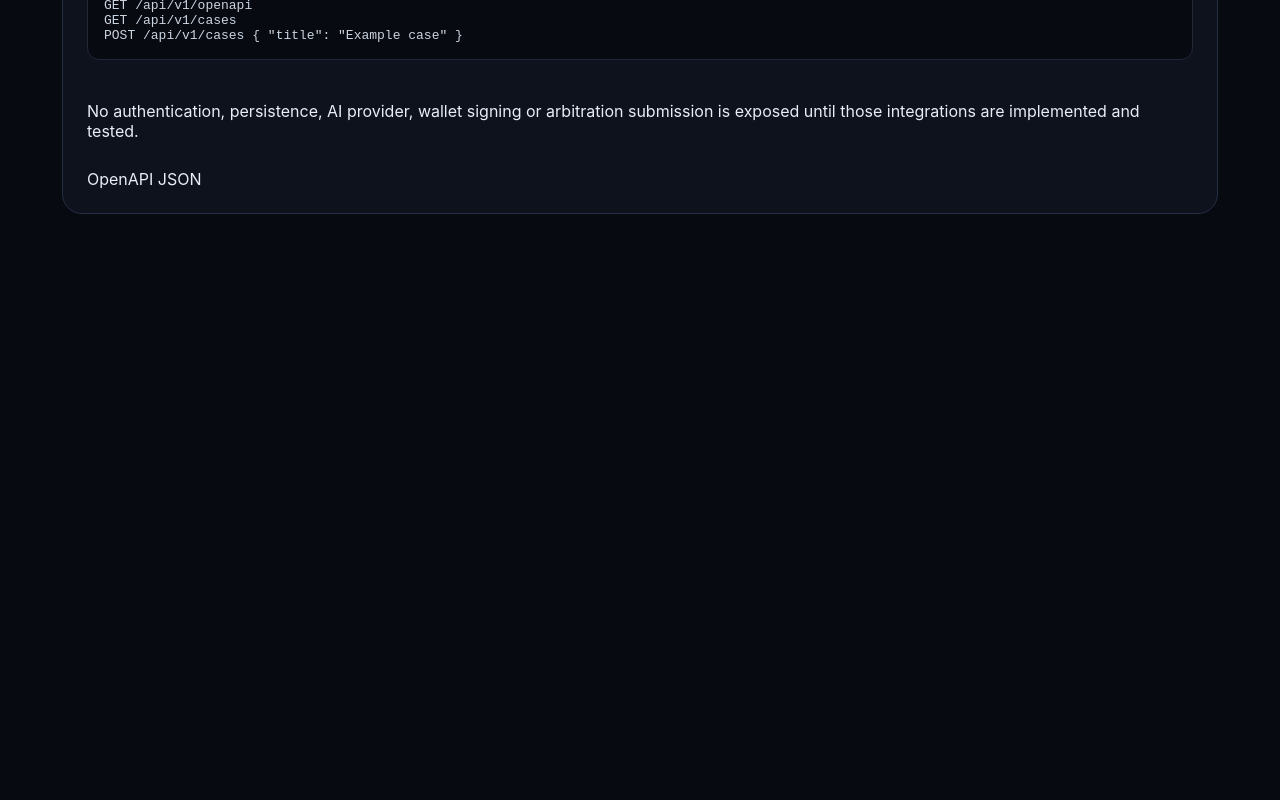
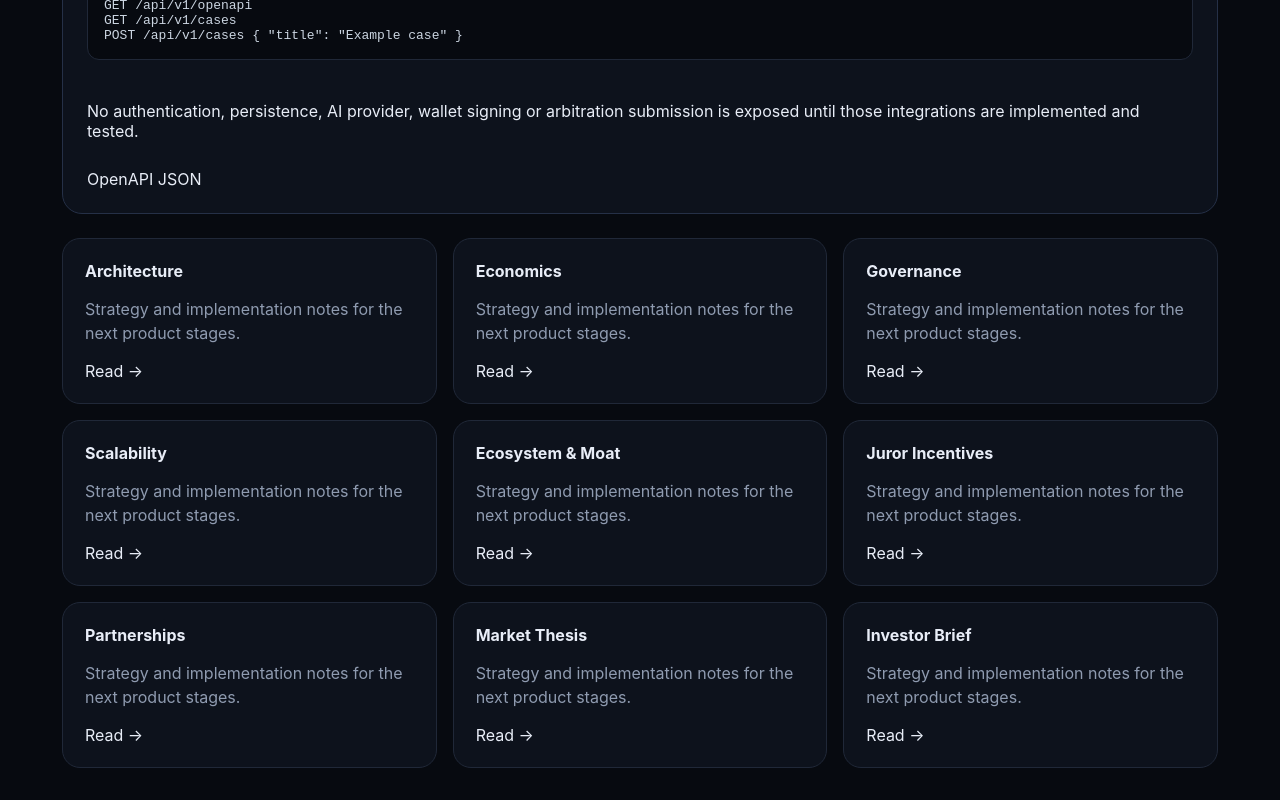
Before and after one commit to srbisnes/agentcourt-ai, a Next.js app: page /docs in a window 1280 px wide. Shown: the part 371-1171 px from the top of the page. Before the commit the page ends 800 px from the top, so only its background shows below. Built offline with nearby package versions, Linux system fonts and the light colour scheme.

Commit message:
docs: expose strategy and investor materials

```diff
--- a/app/docs/page.tsx
+++ b/app/docs/page.tsx
@@ -1,3 +1,15 @@
+const links = [
+  ['Architecture', '/docs/ARCHITECTURE.md'],
+  ['Economics', '/docs/ECONOMICS.md'],
+  ['Governance', '/docs/GOVERNANCE.md'],
+  ['Scalability', '/docs/SCALABILITY.md'],
+  ['Ecosystem & Moat', '/docs/ECOSYSTEM.md'],
+  ['Juror Incentives', '/docs/JUROR_INCENTIVES.md'],
+  ['Partnerships', '/docs/PARTNERSHIPS.md'],
+  ['Market Thesis', '/docs/MARKET.md'],
+  ['Investor Brief', '/docs/INVESTOR.md'],
+];
+
 export default function Docs() {
   return <main className="shell">
     <header><b>AGENTCOURT AI DOCS</b><a href="/">Home</a></header>
@@ -9,5 +21,6 @@ POST /api/v1/cases { "title": "Example case" }`}</pre>
       <p>No authentication, persistence, AI provider, wallet signing or arbitration submission is exposed until those integrations are implemented and tested.</p>
       <a href="/api/v1/openapi">OpenAPI JSON</a>
     </div>
+    <section className="cards">{links.map(([title, href]) => <article key={title}><strong>{title}</strong><p>Strategy and implementation notes for the next product stages.</p><a href={href}>Read →</a></article>)}</section>
   </main>;
 }
```
